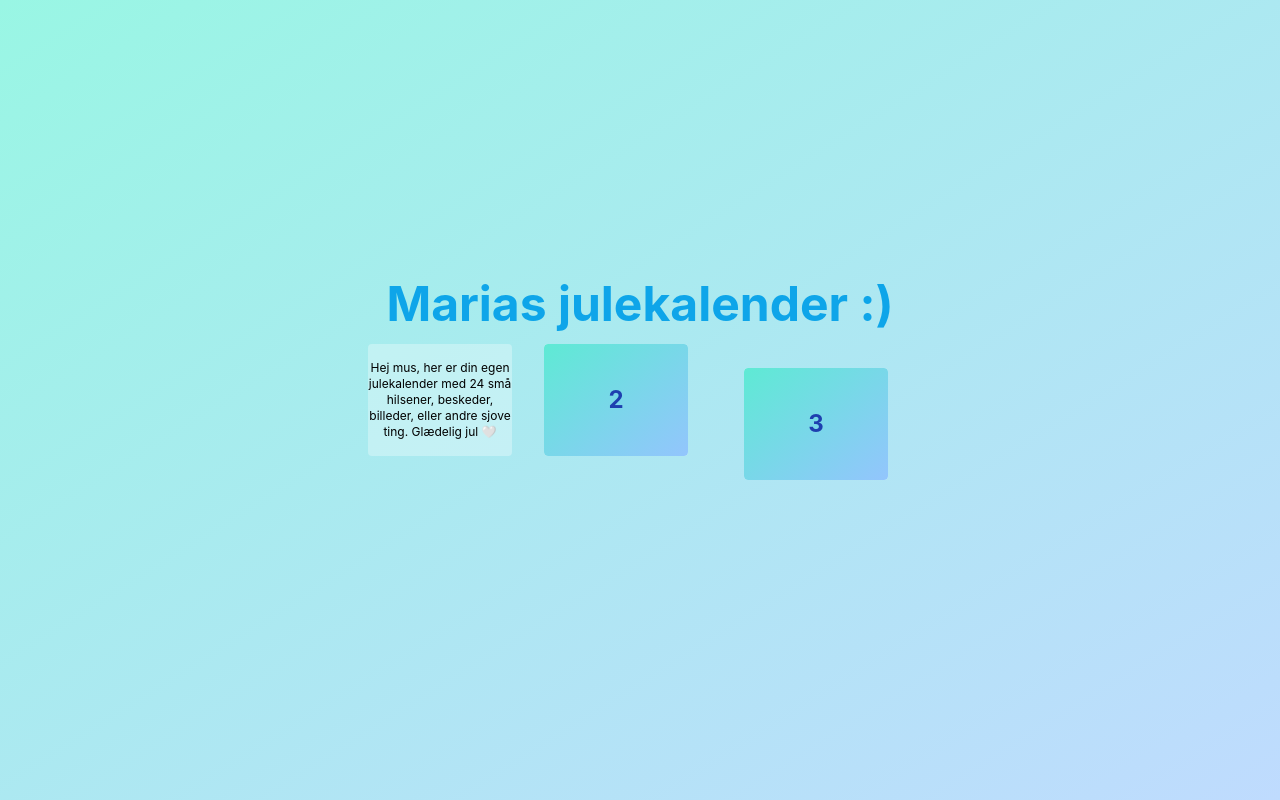
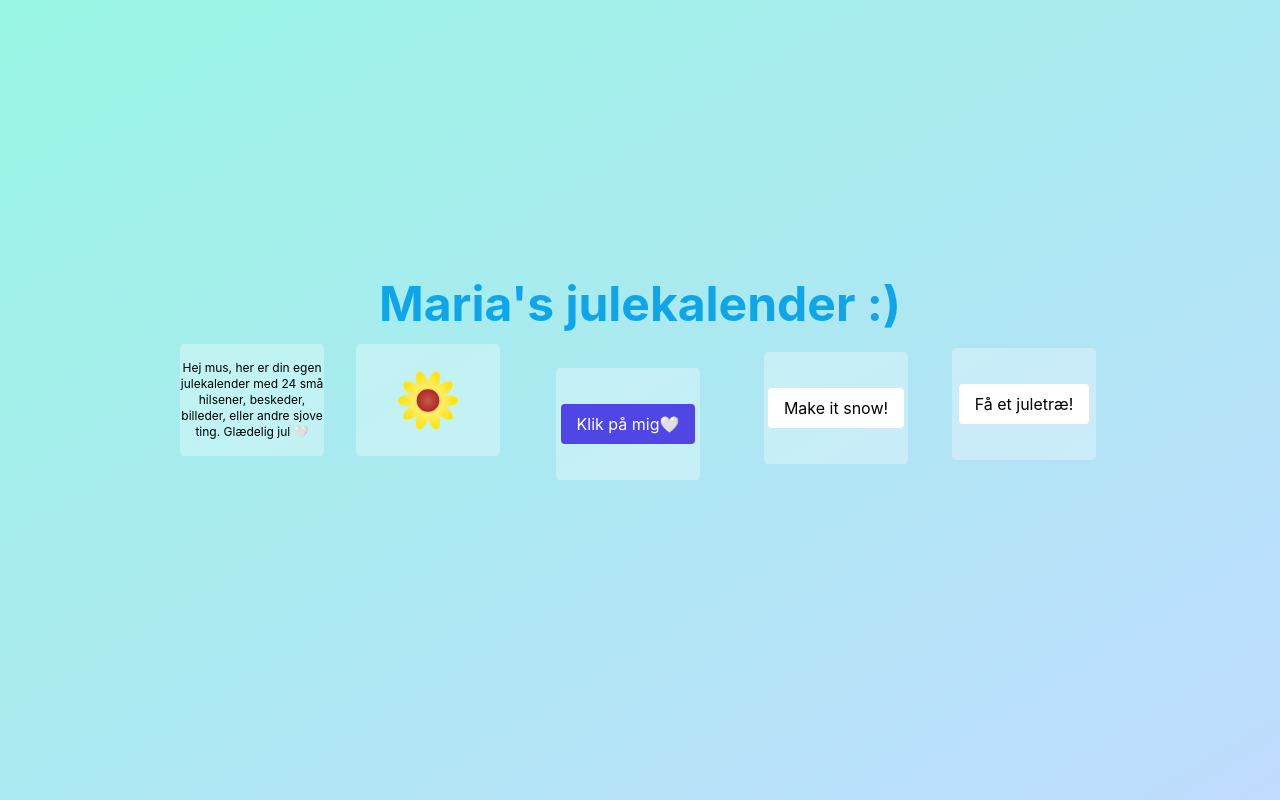
Before and after one commit to antonvdi/antonvdi-web, a React (Create React App) app in the folder frontend/: page /maria in a window 1280 px wide. Built offline with nearby package versions, Linux system fonts and the light colour scheme.

Commit message:
adds more advents

```diff
--- a/frontend/package.json
+++ b/frontend/package.json
@@ -17,6 +17,7 @@
     "react-dom": "^18.2.0",
     "react-router-dom": "^6.20.0",
     "react-scripts": "5.0.1",
+    "react-snowfall": "^1.2.1",
     "typescript": "^4.9.5",
     "web-vitals": "^2.1.4"
   },
--- a/frontend/src/components/ChristmasCalendar.tsx
+++ b/frontend/src/components/ChristmasCalendar.tsx
@@ -3,8 +3,16 @@ import Door from "./Door";
 import Advent1 from "./advents/Advent1";
 import Advent2 from "./advents/Advent2";
 import Advent0 from "./advents/Advent0";
+import Advent3 from "./advents/Advent3";
+import Advent4 from "./advents/Advent4";
 
-const calendar = [<Advent0 />, <Advent1 />, <Advent2 />];
+const calendar = [
+  <Advent0 />,
+  <Advent1 />,
+  <Advent2 />,
+  <Advent3 />,
+  <Advent4 />,
+];
 
 const ChristmasCalendar: React.FC = () => {
   const seed = 12345;
--- a/frontend/src/components/Door.tsx
+++ b/frontend/src/components/Door.tsx
@@ -7,8 +7,8 @@ interface DoorProps {
 
 const Door: React.FC<DoorProps> = ({ children, title }) => {
   // Assuming title is the date for which the door should open
-  //const todaysDate = new Date().getDate();
-  const todaysDate = 2;
+  const todaysDate = new Date().getDate();
+  //const todaysDate = 2;
   const [isOpen, setIsOpen] = useState(Number(title) < todaysDate);
 
   const basicDoorStyle =
@@ -23,7 +23,7 @@ const Door: React.FC<DoorProps> = ({ children, title }) => {
       className="flex justify-center items-center relative overflow-hidden cursor-pointer bg-white bg-opacity-30 rounded w-36 h-28"
       onClick={() => {
         if (Number(title) <= todaysDate) {
-          setIsOpen(!isOpen);
+          setIsOpen(true);
         }
       }}
     >
--- /dev/null
+++ b/frontend/src/components/advents/Advent3.tsx
@@ -0,0 +1,23 @@
+import React, { useContext } from "react";
+import { ChristmasContext } from "../../pages/MariaPage";
+
+const Advent3: React.FC = () => {
+  const { context, setContext } = useContext(ChristmasContext);
+
+  const switchSnow = () => {
+    setContext({ ...context, isSnowing: true });
+  };
+
+  return (
+    <>
+      <button
+        onClick={switchSnow}
+        className="bg-white hover:bg-gray-200 hover:scale-105 text-black py-2 px-4 rounded transform active:scale-95 transition-transform"
+      >
+        Make it snow!
+      </button>
+    </>
+  );
+};
+
+export default Advent3;
--- /dev/null
+++ b/frontend/src/components/advents/Advent4.tsx
@@ -0,0 +1,23 @@
+import React, { useContext } from "react";
+import { ChristmasContext } from "../../pages/MariaPage";
+
+const Advent4: React.FC = () => {
+  const { context, setContext } = useContext(ChristmasContext);
+
+  const addTree = () => {
+    setContext({ ...context, showTree: true });
+  };
+
+  return (
+    <>
+      <button
+        onClick={addTree}
+        className="bg-white hover:bg-gray-200 hover:scale-105 text-black py-2 px-4 rounded transform active:scale-95 transition-transform"
+      >
+        Få et juletræ!
+      </button>
+    </>
+  );
+};
+
+export default Advent4;
--- a/frontend/src/pages/MariaPage.tsx
+++ b/frontend/src/pages/MariaPage.tsx
@@ -1,14 +1,52 @@
-import React from "react";
+import React, { createContext, useContext, useEffect, useState } from "react";
 import ChristmasCalendar from "../components/ChristmasCalendar";
+import { ReactComponent as ChristmasTreeSVG } from "../resources/christmastree.svg";
+import Snowfall from "react-snowfall";
+
+interface IChristmasContext {
+  showTree: boolean;
+  isSnowing: boolean;
+}
+
+const initContext: IChristmasContext = {
+  showTree: false,
+  isSnowing: false,
+};
+
+export const ChristmasContext = createContext({
+  context: initContext,
+  setContext: (context: IChristmasContext) => {},
+});
 
 const MariaPage: React.FC = () => {
+  const [context, setContext] = useState(initContext);
+
   return (
-    <div className="min-h-screen bg-gradient-to-br from-teal-200 to-blue-200 flex flex-col justify-center items-center">
-      <h1 className="text-5xl font-bold text-sky-500">
-        Marias julekalender :)
-      </h1>
-      <ChristmasCalendar />
-    </div>
+    <ChristmasContext.Provider value={{ context, setContext }}>
+      <div className="min-h-screen bg-gradient-to-br from-teal-200 to-blue-200 flex flex-col justify-center items-center">
+        {context.showTree ? (
+          <ChristmasTreeSVG width={100} height={100} />
+        ) : (
+          <></>
+        )}
+        {context.isSnowing ? (
+          <Snowfall
+            snowflakeCount={300}
+            style={{
+              position: "fixed",
+              width: "100vw",
+              height: "100vh",
+            }}
+          />
+        ) : (
+          <></>
+        )}
+        <h1 className="text-5xl font-bold text-sky-500">
+          Maria's julekalender :)
+        </h1>
+        <ChristmasCalendar />
+      </div>
+    </ChristmasContext.Provider>
   );
 };
 
```
Also changed, not shown: frontend/src/resources/christmastree.svg (added), 1 other file (tests, documents, lock files or other folders).
